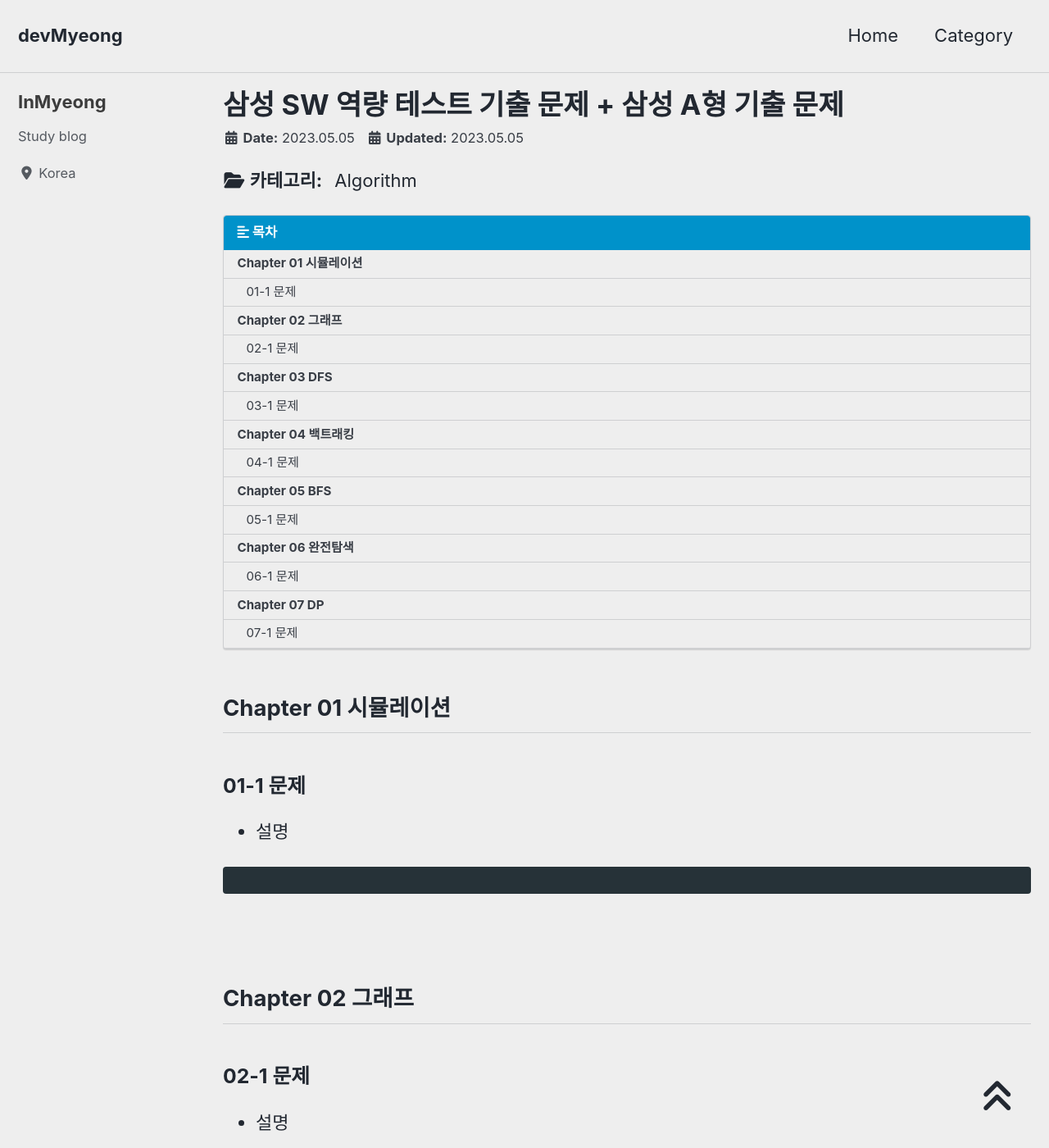
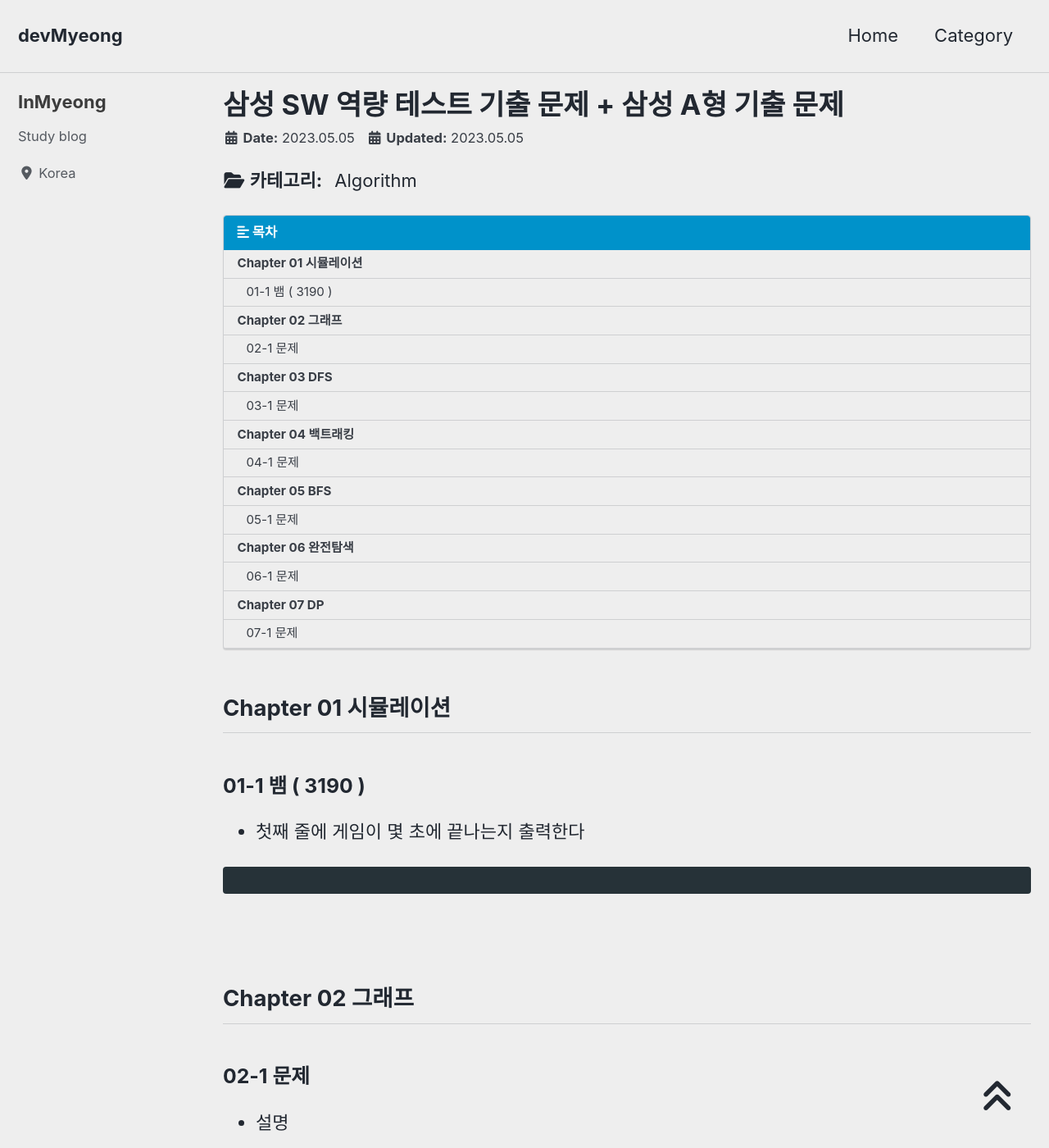
Before and after one commit to devMyeong/devMyeong.github.io, a Jekyll site: the page built from _posts/codingTest/2023-05-05-삼성기출.md, in a window 1280 px wide and 1400 px high. Shown: the whole window at 82% size. Built offline with Jekyll 4.4.1, drawn with Linux system fonts in a browser that asks for light colours; cached includes are drawn as plain includes; nearby versions of some CDN libraries; some web fonts are replaced; comment, search, counter and statistics services are not loaded.

Commit message:
Docs : 문제 추가

````diff
--- a/_posts/codingTest/2023-05-05-삼성기출.md
+++ b/_posts/codingTest/2023-05-05-삼성기출.md
@@ -17,8 +17,8 @@ last_modified_at: 2023-05-05
 
 ## Chapter 01 시뮬레이션
 
-### 01-1 문제
-- 설명
+### 01-1 뱀 ( 3190 )
+- 첫째 줄에 게임이 몇 초에 끝나는지 출력한다
 
 ```cpp
 ```
````
